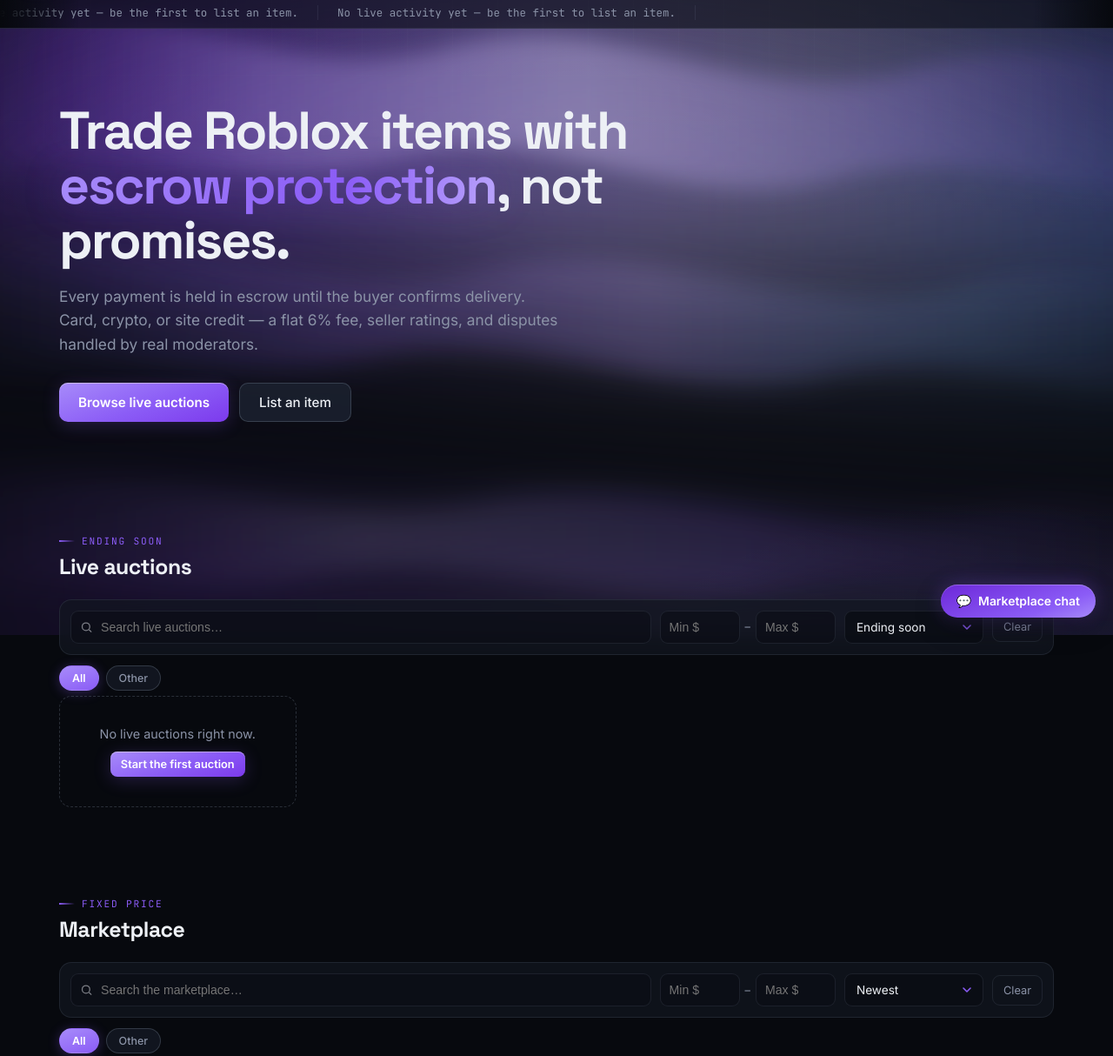
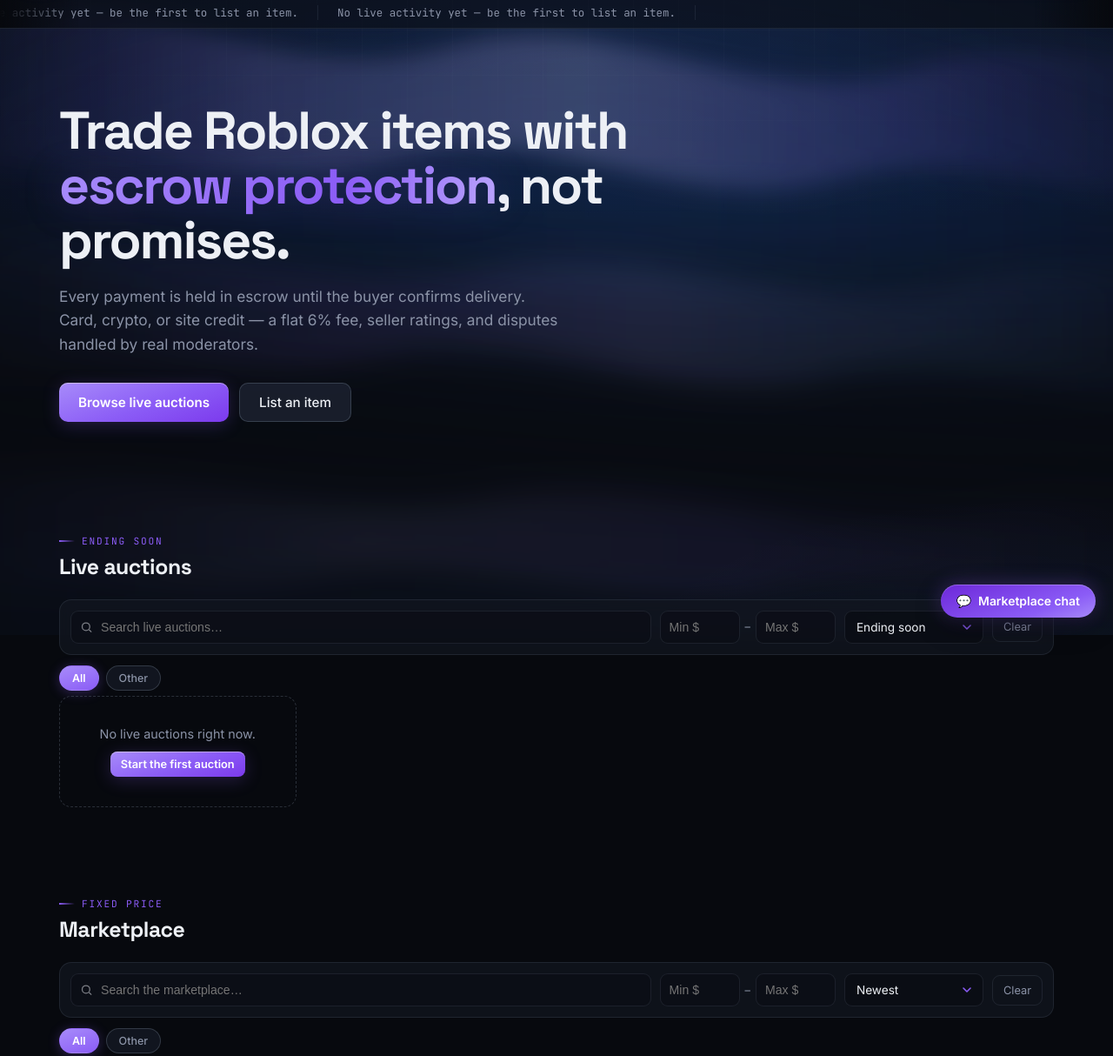
Before and after one commit to ohitsdarkbacon-jpg/Vault, a website: page vault/public/index.html in a window 1280 px wide. Shown: the part 70-1284 px from the top of the page at 87% size. Drawn offline with Linux system fonts and the light colour scheme; no server answers.

Commit message:
Update style.css

```diff
--- a/vault/public/css/style.css
+++ b/vault/public/css/style.css
@@ -1424,33 +1424,32 @@
    v11 — aurora waves, Looking For, game pulse, section chat
    ============================================================ */
 
-/* ---------- Aurora waves (Argentina-away energy: violet bands that sway) ----------
-   High-amplitude, short-cycle sway — this is meant to be SEEN moving. */
+/* ---------- Aurora waves (dark blue glow) ---------- */
 .bg-fx .wave {
   position: absolute; left: -35%; width: 170%; height: 46vh;
   border-radius: 45% 55% 50% 50% / 100% 100% 0 0;
   filter: blur(58px); pointer-events: none; will-change: transform;
   background: linear-gradient(90deg,
-    transparent 0%, rgba(109,40,217,0.5) 20%, rgba(167,139,250,0.55) 42%,
-    rgba(196,181,253,0.45) 56%, rgba(88,101,242,0.4) 78%, transparent 100%);
-  top: -8vh; opacity: 0.65;
+    transparent 0%, rgba(12,42,110,0.42) 20%, rgba(23,73,163,0.46) 42%,
+    rgba(30,90,200,0.38) 56%, rgba(14,52,130,0.34) 78%, transparent 100%);
+  top: -8vh; opacity: 0.5;
   animation: wave-sway 9s ease-in-out infinite alternate;
   transform-origin: 50% 0;
 }
 .bg-fx .wave.w2 {
-  top: 14vh; height: 38vh; opacity: 0.45;
+  top: 14vh; height: 38vh; opacity: 0.34;
   border-radius: 55% 45% 50% 50% / 100% 100% 0 0;
   background: linear-gradient(90deg,
-    transparent 0%, rgba(139,92,246,0.45) 26%, rgba(196,181,253,0.5) 50%,
-    rgba(110,168,254,0.32) 74%, transparent 100%);
+    transparent 0%, rgba(20,64,148,0.38) 26%, rgba(33,99,196,0.4) 50%,
+    rgba(15,55,140,0.28) 74%, transparent 100%);
   animation: wave-sway 13s ease-in-out infinite alternate-reverse;
 }
 .bg-fx .wave.w3 {
-  top: auto; bottom: -20vh; height: 36vh; opacity: 0.35;
+  top: auto; bottom: -20vh; height: 36vh; opacity: 0.26;
   border-radius: 50% 50% 45% 55% / 0 0 100% 100%;
   background: linear-gradient(90deg,
-    transparent 0%, rgba(109,40,217,0.42) 28%, rgba(167,139,250,0.4) 54%,
-    rgba(139,92,246,0.36) 76%, transparent 100%);
+    transparent 0%, rgba(12,42,110,0.34) 28%, rgba(23,73,163,0.3) 54%,
+    rgba(20,64,148,0.28) 76%, transparent 100%);
   animation: wave-sway 16s ease-in-out infinite alternate;
 }
 @keyframes wave-sway {
@@ -1458,12 +1457,11 @@
   50%  { transform: translateX(5%)   skewY(4.5deg) scaleY(1.22); }
   100% { transform: translateX(14%)  skewY(-4deg) scaleY(0.9); }
 }
-
 /* Wavy aurora ribbons: real curved bands (SVG paths) with horizontal
    gradients, softly blurred, drifting side to side and breathing. */
 .aurora-svg {
   position: absolute; inset: 0; width: 100%; height: 100%; pointer-events: none;
-  opacity: 0.5; mix-blend-mode: screen; /* glow into the dark, don't fog over it */
+  opacity: 0.32; mix-blend-mode: screen; /* glow into the dark, don't fog over it */
 }
 .aurora-svg .ribbon {
   filter: blur(13px);
@@ -1471,8 +1469,8 @@
   transform-origin: 50% 50%;
   animation: ribbon-drift 12s ease-in-out infinite alternate;
 }
-.aurora-svg .r2 { animation-duration: 16s; animation-direction: alternate-reverse; filter: blur(16px); opacity: 0.85; }
-.aurora-svg .r3 { animation-duration: 21s; filter: blur(18px); opacity: 0.7; }
+.aurora-svg .r2 { animation-duration: 16s; animation-direction: alternate-reverse; filter: blur(16px); opacity: 0.65; }
+.aurora-svg .r3 { animation-duration: 21s; filter: blur(18px); opacity: 0.5; }
 @keyframes ribbon-drift {
   0%   { transform: translateX(-70px) scaleY(0.94) skewY(-0.8deg); }
   50%  { transform: translateX(20px)  scaleY(1.1)  skewY(0.6deg); }
```
